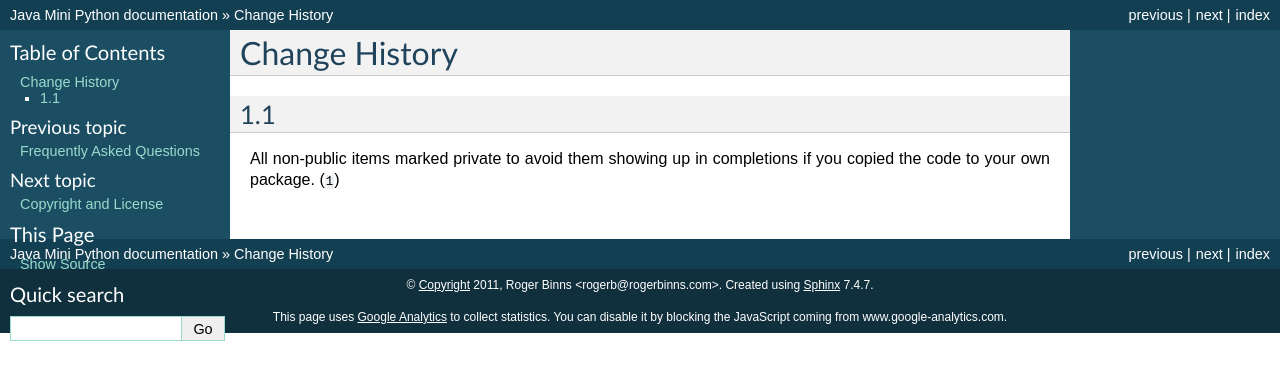
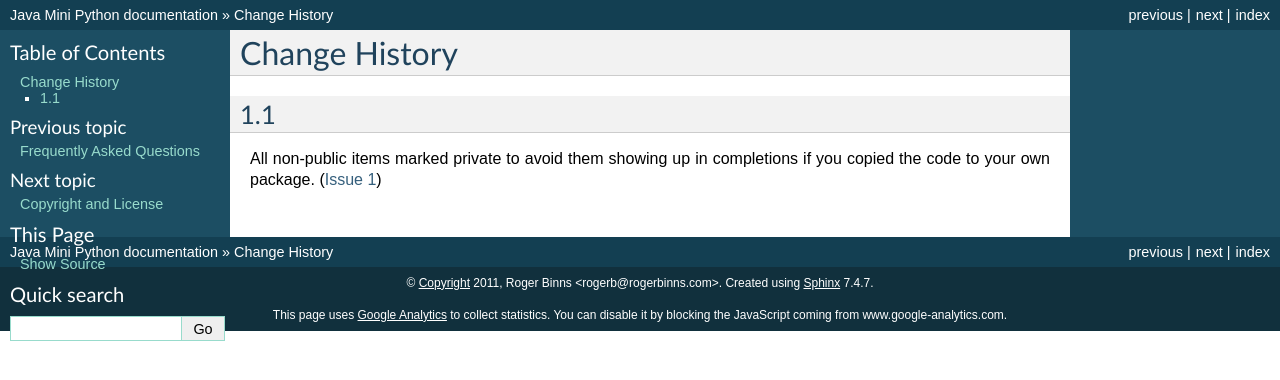
Before and after one commit to rogerbinns/jia-mini-python, a Sphinx documentation site: the page built from doc/changes.rst, in a window 1280 px wide. Shown: the top 380 px of the page. Built offline with Sphinx 7.4.7, drawn with Linux system fonts in a browser that asks for light colours; the version number could not be read and is left out; cross-references to code outside the pages are shown as plain code.

Commit message:
Issues shortcut for doc

```diff
--- a/doc/conf.py
+++ b/doc/conf.py
@@ -15,7 +15,8 @@ templates_path = ['_templates']
 source_suffix = '.rst'
 
 extlinks={
-    "jdoc": ("http://docs.oracle.com/javase/7/docs/api/%s", "javadoc")
+    "jdoc": ("http://docs.oracle.com/javase/7/docs/api/%s", "javadoc"),
+    "issue": ("http://code.google.com/p/java-mini-python/issues/detail?id=%s", "Issue "),
 }
 
 # The encoding of source files.
```
